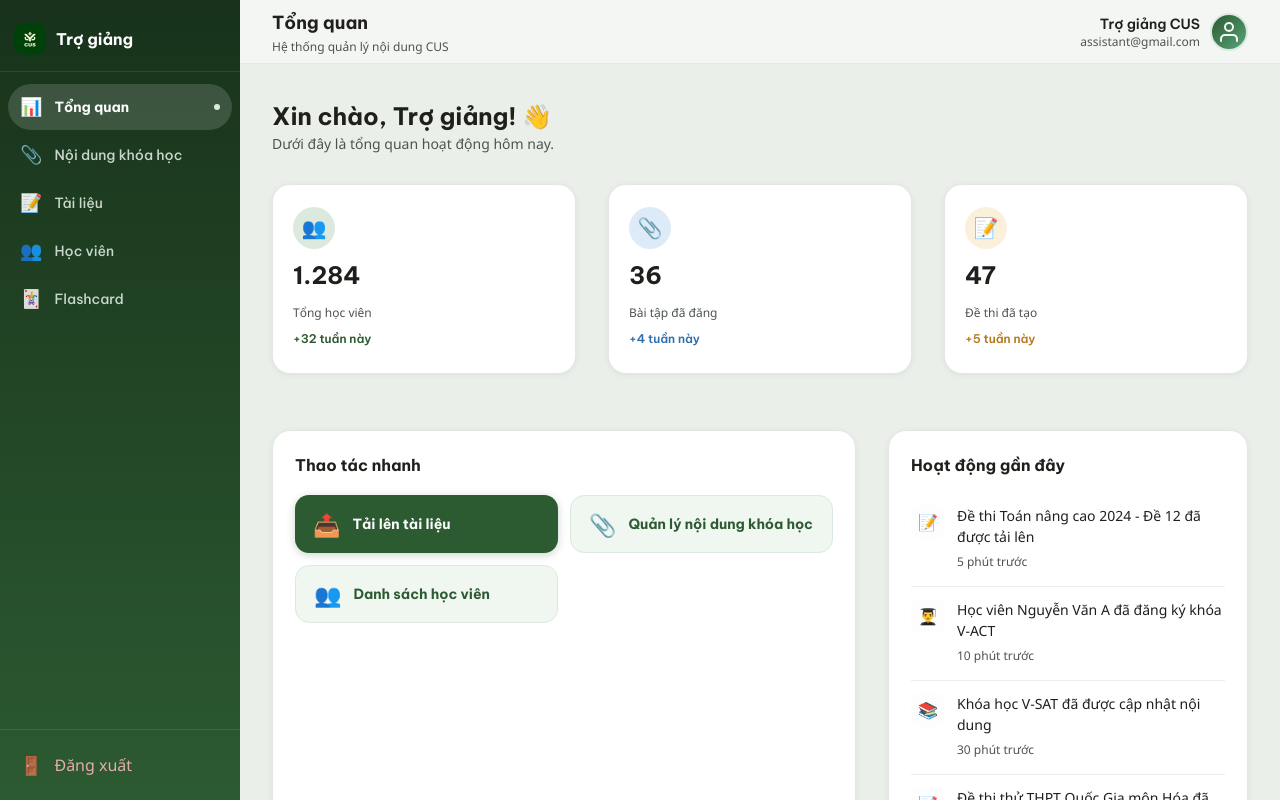
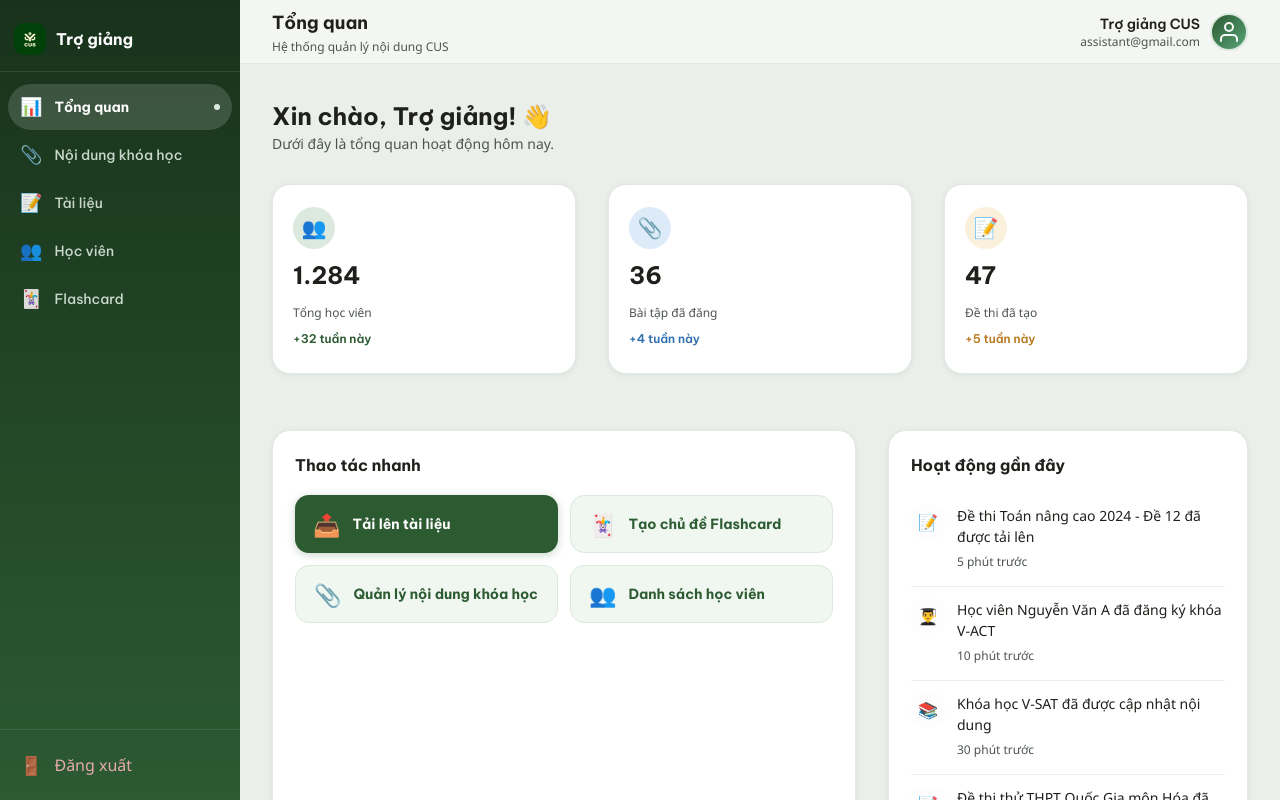
Before and after one commit to CUS-Study-Web/study-web-fe, a React (Vite) app: page /assistant/dashboard in a window 1280 px wide. Shown: the top 800 px of the page. Built offline with nearby package versions, Linux system fonts and the light colour scheme.

Commit message:
refactor(SW-006): fix dashboard routing and update students UI

```diff
--- a/src/components/assistant/dashboard/AssistantQuickActions.tsx
+++ b/src/components/assistant/dashboard/AssistantQuickActions.tsx
@@ -1,13 +1,42 @@
-import { ASSISTANT_MENU } from '../constants';
+import { useNavigate } from 'react-router-dom';
+import { ROUTES } from '../../../utils/routes';
 
 interface AssistantQuickActionsProps {
-  navigate: (path: string) => void;
+  navigate: ReturnType<typeof useNavigate>;
 }
 
 const AssistantQuickActions = ({ navigate }: AssistantQuickActionsProps) => {
-  const materialsPath = ASSISTANT_MENU.find((m) => m.key === 'asst-materials')?.path || '/asst/materials';
-  const coursesPath = ASSISTANT_MENU.find((m) => m.key === 'asst-courses')?.path || '/asst/courses';
-  const studentsPath = ASSISTANT_MENU.find((m) => m.key === 'asst-students')?.path || '/asst/students';
+  const materialsPath = ROUTES.ASSISTANT.MATERIALS;
+  const coursesPath = ROUTES.ASSISTANT.COURSES;
+  const studentsPath = ROUTES.ASSISTANT.STUDENTS;
+  const flashcardsPath = ROUTES.ASSISTANT.FLASHCARDS;
+
+  const actions = [
+    {
+      emoji: '📤',
+      label: 'Tải lên tài liệu',
+      onClick: () => navigate(`${materialsPath}?upload=1`),
+      primary: true,
+    },
+    {
+      emoji: '🃏',
+      label: 'Tạo chủ đề Flashcard',
+      onClick: () => navigate(`${flashcardsPath}?create=1`),
+      primary: false,
+    },
+    {
+      emoji: '📎',
+      label: 'Quản lý nội dung khóa học',
+      onClick: () => navigate(coursesPath),
+      primary: false,
+    },
+    {
+      emoji: '👥',
+      label: 'Danh sách học viên',
+      onClick: () => navigate(studentsPath),
+      primary: false,
+    },
+  ];
 
   return (
     <div className="bg-[var(--surface-card)] border border-[var(--border-default)] rounded-[var(--radius-lg)] p-5.5 shadow-[0_1px_6px_rgba(0,0,0,0.06)]">
@@ -15,41 +44,23 @@ const AssistantQuickActions = ({ navigate }: AssistantQuickActionsProps) => {
         Thao tác nhanh
       </div>
       <div className="grid grid-cols-2 gap-3">
-        {/* Primary Action */}
+        {actions.map((action) => (
           <div
+            key={action.label}
             role="button"
-          onClick={() => navigate(materialsPath)}
-          className="flex items-center gap-3 py-4 px-4.5 rounded-[var(--radius-md)] cursor-pointer text-left transition-all duration-140 hover:-translate-y-0.5 bg-[var(--brand-500)] text-[var(--text-inverse)] border-none shadow-[0_2px_8px_rgba(44,90,49,0.25)]"
+            onClick={action.onClick}
+            className={`flex items-center gap-3 py-4 px-4.5 rounded-[var(--radius-md)] cursor-pointer text-left transition-all duration-140 hover:-translate-y-0.5 ${
+              action.primary
+                ? 'bg-[var(--brand-500)] text-[var(--text-inverse)] border-none shadow-[0_2px_8px_rgba(44,90,49,0.25)]'
+                : 'bg-[var(--brand-soft-200)] text-[var(--brand-500)] border-[1.5px] border-solid border-[var(--brand-soft-500)]'
+            }`}
           >
-          <span className="text-[22px]">📤</span>
+            <span className="text-[22px]">{action.emoji}</span>
             <span className="font-[family-name:var(--font-heading)] font-bold text-[length:var(--text-body-sm)]">
-            Tải lên tài liệu
+              {action.label}
             </span>
           </div>
-
-        {/* Secondary Action 1 */}
-        <div
-          role="button"
-          onClick={() => navigate(coursesPath)}
-          className="flex items-center gap-3 py-4 px-4.5 rounded-[var(--radius-md)] cursor-pointer text-left transition-all duration-140 hover:-translate-y-0.5 bg-[var(--brand-soft-200)] text-[var(--brand-500)] border-[1.5px] border-solid border-[var(--brand-soft-500)]"
-        >
-          <span className="text-[22px]">📎</span>
-          <span className="font-[family-name:var(--font-heading)] font-bold text-[length:var(--text-body-sm)]">
-            Quản lý nội dung khóa học
-          </span>
-        </div>
-
-        {/* Secondary Action 2 */}
-        <div
-          role="button"
-          onClick={() => navigate(studentsPath)}
-          className="flex items-center gap-3 py-4 px-4.5 rounded-[var(--radius-md)] cursor-pointer text-left transition-all duration-140 hover:-translate-y-0.5 bg-[var(--brand-soft-200)] text-[var(--brand-500)] border-[1.5px] border-solid border-[var(--brand-soft-500)]"
-        >
-          <span className="text-[22px]">👥</span>
-          <span className="font-[family-name:var(--font-heading)] font-bold text-[length:var(--text-body-sm)]">
-            Danh sách học viên
-          </span>
-        </div>
+        ))}
       </div>
     </div>
   );
--- a/src/pages/assistant/AssistantStudents.tsx
+++ b/src/pages/assistant/AssistantStudents.tsx
@@ -1,18 +1,105 @@
-import { useState, useMemo } from 'react';
+import { useState, useMemo, useRef, useEffect } from 'react';
 import AssistantStudentDetailPopup from '../../components/assistant/student/AssistantStudentDetailPopup';
+
 import { DEMO_STUDENTS_ASST } from '../../types/assistant/mockData';
 import type { AssistantStudent } from '../../types/assistant/models';
 
+// ── 3-dot action menu per student row ────────────────────────────────────────
+
+interface StudentActionMenuProps {
+  student: AssistantStudent;
+  onViewDetail: () => void;
+}
+
+function StudentActionMenu({ student: _student, onViewDetail }: StudentActionMenuProps) {
+  const [open, setOpen] = useState(false);
+  const [menuPos, setMenuPos] = useState({ top: 0, right: 0 });
+  const btnRef = useRef<HTMLButtonElement>(null);
+  const menuRef = useRef<HTMLDivElement>(null);
+
+  const handleToggle = (e: React.MouseEvent) => {
+    e.stopPropagation();
+    if (!open && btnRef.current) {
+      const rect = btnRef.current.getBoundingClientRect();
+      setMenuPos({ top: rect.bottom + 4, right: window.innerWidth - rect.right });
+    }
+    setOpen(prev => !prev);
+  };
+
+  useEffect(() => {
+    if (!open) return;
+    const handleClose = (e: MouseEvent | KeyboardEvent) => {
+      if (e instanceof KeyboardEvent && e.key !== 'Escape') return;
+      if (e instanceof MouseEvent) {
+        if (btnRef.current?.contains(e.target as Node)) return;
+        if (menuRef.current?.contains(e.target as Node)) return;
+      }
+      setOpen(false);
+    };
+    document.addEventListener('mousedown', handleClose);
+    document.addEventListener('keydown', handleClose);
+    return () => {
+      document.removeEventListener('mousedown', handleClose);
+      document.removeEventListener('keydown', handleClose);
+    };
+  }, [open]);
+
+  return (
+    <>
+      <button
+        ref={btnRef}
+        onClick={handleToggle}
+        className="w-8 h-8 rounded-lg border border-[var(--border-strong)] bg-white cursor-pointer inline-flex items-center justify-center hover:bg-[var(--surface-500)] transition-colors"
+        aria-label="Tùy chọn"
+      >
+        <svg width="16" height="16" viewBox="0 0 24 24" fill="var(--neutral-500)">
+          <circle cx="12" cy="5" r="1.5" />
+          <circle cx="12" cy="12" r="1.5" />
+          <circle cx="12" cy="19" r="1.5" />
+        </svg>
+      </button>
+
+      {open && (
+        <div
+          ref={menuRef}
+          style={{
+            position: 'fixed',
+            top: menuPos.top,
+            right: menuPos.right,
+            zIndex: 9999,
+            boxShadow: '0 8px_32px rgba(0,0,0,0.14)',
+          }}
+          className="min-w-[160px] rounded-[10px] border border-[var(--border-default)] bg-white shadow-[0_8px_32px_rgba(0,0,0,0.14)] overflow-hidden py-1"
+        >
+          {/* Xem chi tiết */}
+          <button
+            onClick={() => { setOpen(false); onViewDetail(); }}
+            className="w-full flex items-center gap-2.5 px-4 py-2.5 text-left text-[13px] font-[family-name:var(--font-heading)] font-medium text-[var(--text-primary)] hover:bg-[var(--surface-muted)] transition-colors cursor-pointer border-none bg-transparent"
+          >
+            <svg width="14" height="14" viewBox="0 0 24 24" fill="none" stroke="currentColor" strokeWidth="2" strokeLinecap="round" strokeLinejoin="round">
+              <path d="M1 12s4-8 11-8 11 8 11 8-4 8-11 8-11-8-11-8z" /><circle cx="12" cy="12" r="3" />
+            </svg>
+            Xem chi tiết
+          </button>
+        </div>
+      )}
+    </>
+  );
+}
+
+// ── Main page ─────────────────────────────────────────────────────────────────
+
 export default function AssistantStudents() {
+  const [students] = useState<AssistantStudent[]>(DEMO_STUDENTS_ASST);
   const [search, setSearch] = useState('');
   const [detailStudent, setDetailStudent] = useState<AssistantStudent | null>(null);
 
   const filtered = useMemo(() => {
-    return DEMO_STUDENTS_ASST.filter(s =>
+    return students.filter(s =>
       s.email.toLowerCase().includes(search.toLowerCase()) ||
       s.course.toLowerCase().includes(search.toLowerCase())
     );
-  }, [search]);
+  }, [search, students]);
 
   return (
     <div className="w-full">
@@ -30,7 +117,7 @@ export default function AssistantStudents() {
             Danh sách học viên
           </div>
           <div className="font-[family-name:var(--font-body)] text-[length:var(--text-body-sm)] text-[var(--text-secondary)]">
-            {DEMO_STUDENTS_ASST.length} học viên
+            {students.length} học viên
           </div>
         </div>
       </div>
@@ -113,14 +200,12 @@ export default function AssistantStudents() {
                         {s.status}
                       </span>
                     </td>
-                    {/* Action */}
+                    {/* 3-dot Action */}
                     <td className="px-4 py-3.5 text-center">
-                      <div
-                        onClick={() => setDetailStudent(s)}
-                        className="inline-block cursor-pointer rounded-[var(--radius-sm)] border border-[var(--border-strong)] bg-[var(--surface-card)] px-3 py-1.5 font-[family-name:var(--font-heading)] text-[length:var(--text-caption)] font-semibold text-[var(--neutral-800)] hover:bg-[var(--surface-400)] transition-colors"
-                      >
-                        Chi tiết
-                      </div>
+                      <StudentActionMenu
+                        student={s}
+                        onViewDetail={() => setDetailStudent(s)}
+                      />
                     </td>
                   </tr>
                 );
--- a/src/types/assistant/mockData.ts
+++ b/src/types/assistant/mockData.ts
@@ -547,7 +547,7 @@ export const DEMO_FLASHCARD_TOPICS: FlashcardTopic[] = [
   { id: 2, title: 'Động từ bất quy tắc', words: 80, created: '15/02/2025', status: 'Đang dùng' },
   { id: 3, title: 'Thành ngữ tiếng Anh', words: 60, created: '22/03/2025', status: 'Nháp' },
   { id: 4, title: 'Từ vựng học thuật (Academic)', words: 120, created: '05/04/2025', status: 'Đang dùng' },
-  { id: 5, title: 'Từ vựng V-ACT — Toán học', words: 40, created: '18/05/2025', status: 'Nháp' },
+  { id: 5, title: 'Từ vựng V-ACT', words: 40, created: '18/05/2025', status: 'Nháp' },
 ];
 
 export const DEMO_VOCABULARY_WORDS: VocabularyWord[] = [
```
Lines whose indentation alone changed are shown as unchanged.
